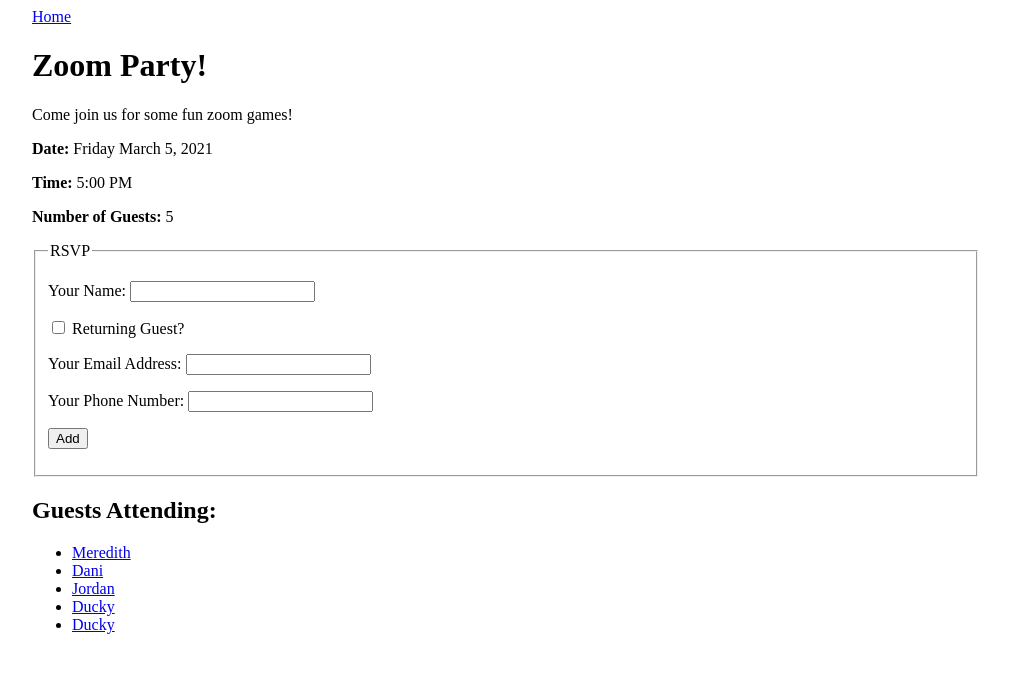
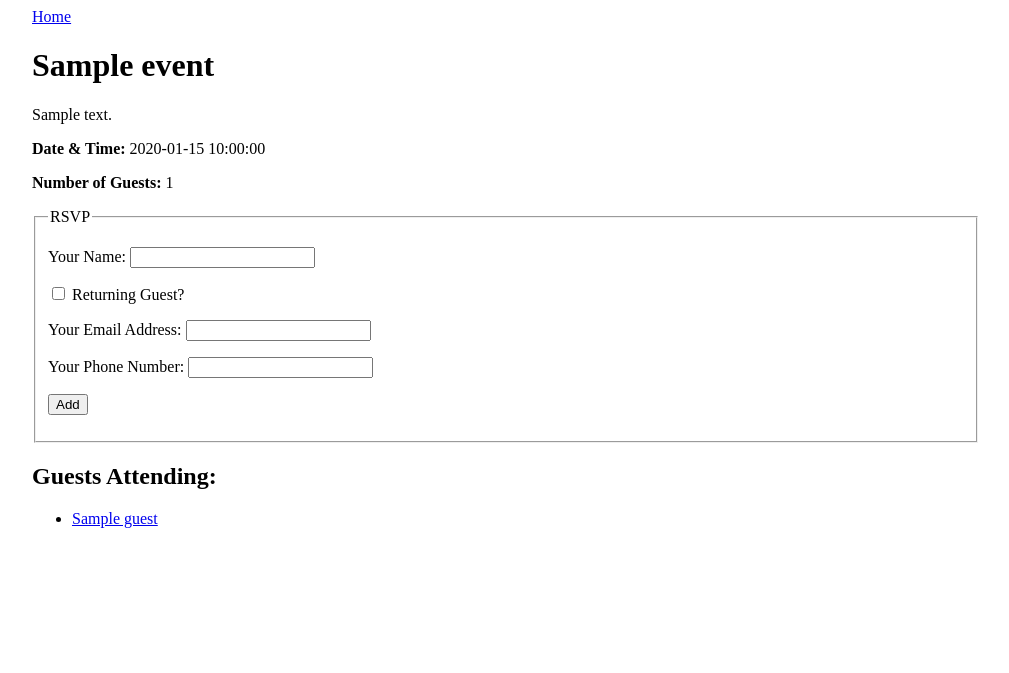
Before and after one commit to EpiXCoder/ACS1220_Events_Site, a Flask app: page /event/1 in a window 1280 px wide. Shown: the top 673 px of the page, without its empty margins (134-1143 px from the left). Run offline with Flask 2, Linux system fonts and the light colour scheme; tables that the repository leaves empty hold one stand-in row (values such as "Sample post").

Commit message:
html pages updated

```diff
--- a/events_app/templates/event_detail.html
+++ b/events_app/templates/event_detail.html
@@ -9,14 +9,10 @@
     correct title, description, date, time, and number of guests
 -->
 
-<h1>Zoom Party!</h1>
-
-<p>Come join us for some fun zoom games!</p>
-
-<p><strong>Date:</strong> Friday March 5, 2021</p>
-<p><strong>Time:</strong> 5:00 PM</p>
-
-<p><strong>Number of Guests:</strong> 5</p>
+<h1>{{ event.title }} </h1>
+<p>{{ event.description }}</p>
+<p><strong>Date & Time:</strong> {{ event.date_and_time }}</p>
+<p><strong>Number of Guests:</strong> {{ event.guests|length }}</p>
 
 <form method="POST">
     <fieldset>
@@ -60,12 +56,9 @@
 
 <h2>Guests Attending:</h2>
 <ul>
-
-    <li><a href="/guest/1">Meredith</a></li>
-    <li><a href="/guest/2">Dani</a></li>
-    <li><a href="/guest/3">Jordan</a></li>
-    <li><a href="/guest/4">Ducky</a></li>
-    <li><a href="/guest/5">Ducky</a></li>
+    {% for guest in event.guests %}
+    <li><a href="/guest/{{ guest.id }}">{{ guest.name }}</a></li>
+    {% endfor %}
 </ul>
 
 {% endblock %}
```
Also changed, not shown: events_app/templates/guest_detail.html (+6 -10 lines), events_app/templates/index.html (+10 -20 lines).
